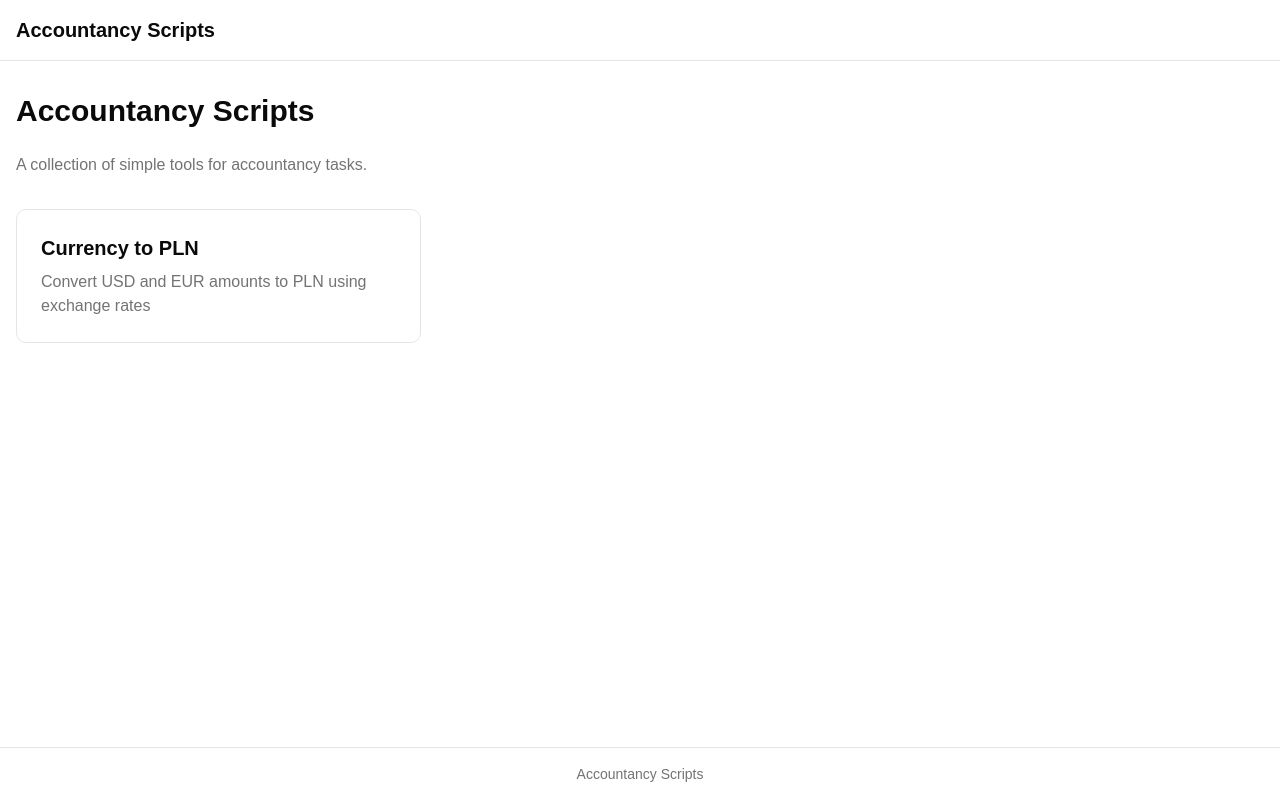
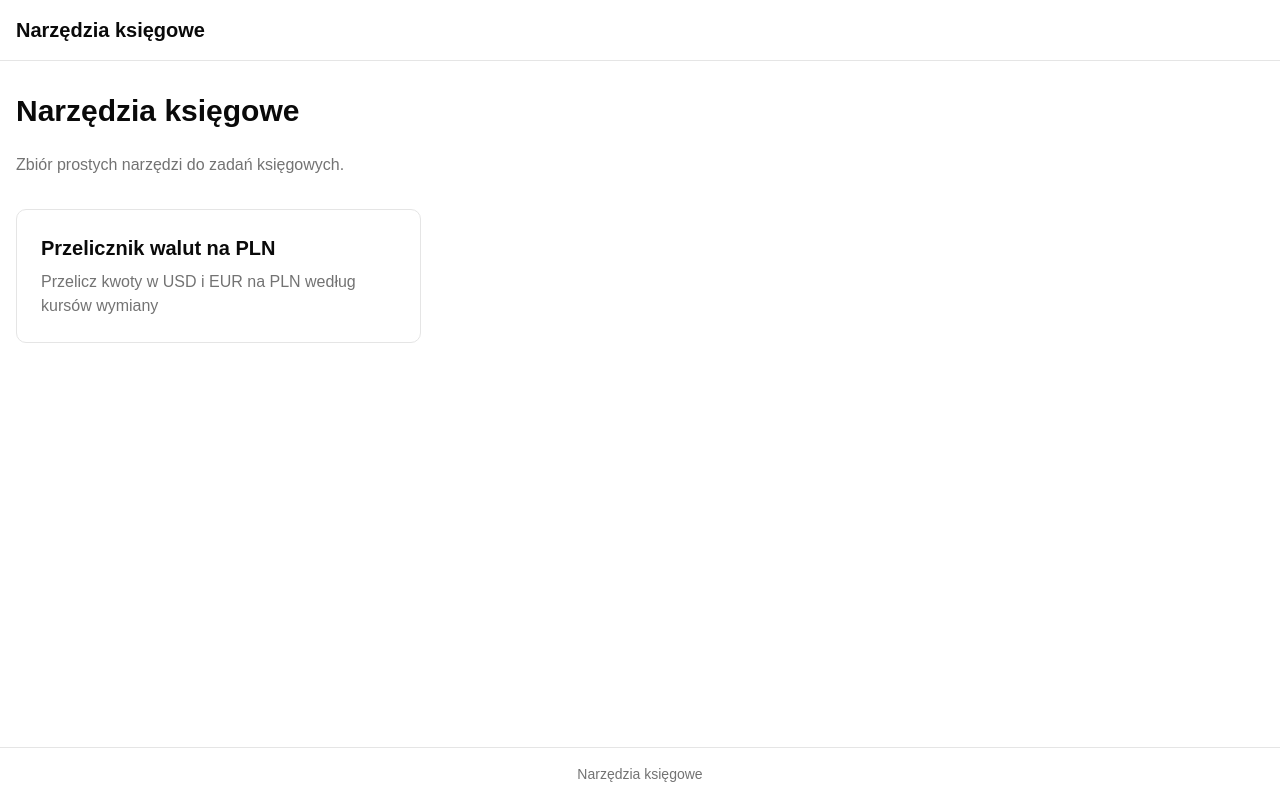
Before and after one commit to jlachor/accountancy-scripts, a React (Vite) app: page / in a window 1280 px wide. Built offline with nearby package versions, Linux system fonts and the light colour scheme.

Commit message:
Upgrade config and callendar, translate to Polish

```diff
--- a/src/components/ui/date-picker.tsx
+++ b/src/components/ui/date-picker.tsx
@@ -1,4 +1,5 @@
 import { format } from "date-fns"
+import { pl } from "date-fns/locale"
 import { CalendarIcon } from "lucide-react"
 
 import { cn } from "@/lib/utils"
@@ -15,7 +16,7 @@ interface DatePickerProps {
   placeholder?: string
 }
 
-export function DatePicker({ value, onChange, placeholder = "Pick a date" }: DatePickerProps) {
+export function DatePicker({ value, onChange, placeholder = "Wybierz datę" }: DatePickerProps) {
   return (
     <Popover>
       <PopoverTrigger
@@ -32,6 +33,8 @@ export function DatePicker({ value, onChange, placeholder = "Pick a date" }: Dat
           mode="single"
           selected={value}
           onSelect={onChange}
+          weekStartsOn={1}
+          locale={pl}
         />
       </PopoverContent>
     </Popover>
--- a/src/layouts/MainLayout.tsx
+++ b/src/layouts/MainLayout.tsx
@@ -6,7 +6,7 @@ export function MainLayout() {
       <header className="border-b">
         <nav className="container mx-auto px-4 py-4">
           <Link to="/" className="text-xl font-semibold">
-            Accountancy Scripts
+            Narzędzia księgowe
           </Link>
         </nav>
       </header>
@@ -16,7 +16,7 @@ export function MainLayout() {
       </main>
 
       <footer className="border-t py-4 text-center text-sm text-muted-foreground">
-        Accountancy Scripts
+        Narzędzia księgowe
       </footer>
     </div>
   )
--- a/src/pages/CurrencyToPln.tsx
+++ b/src/pages/CurrencyToPln.tsx
@@ -137,20 +137,20 @@ function CurrencySection({ title, currency, lines, onLinesChange }: CurrencySect
         <h2 className="text-xl font-semibold">{title}</h2>
         <Button variant="outline" size="sm" onClick={addLine}>
           <Plus className="h-4 w-4 mr-1" />
-          Add
+          Dodaj
         </Button>
       </div>
 
       {lines.length === 0 ? (
         <p className="text-muted-foreground text-sm italic">
-          No entries. Click "Add" to add a line.
+          Brak wpisów. Kliknij „Dodaj", aby dodać wiersz.
         </p>
       ) : (
         <div className="space-y-2">
           <div className="grid grid-cols-[140px_100px_180px_100px_40px] gap-2 text-sm font-medium text-muted-foreground">
-            <span>Date</span>
-            <span>Amount</span>
-            <span>Rate (from)</span>
+            <span>Data</span>
+            <span>Kwota</span>
+            <span>Kurs (z dnia)</span>
             <span>PLN</span>
             <span></span>
           </div>
@@ -166,7 +166,7 @@ function CurrencySection({ title, currency, lines, onLinesChange }: CurrencySect
           <div className="grid grid-cols-[140px_100px_180px_100px_40px] gap-2 pt-2 border-t">
             <span></span>
             <span></span>
-            <span className="text-right font-medium">Total:</span>
+            <span className="text-right font-medium">Suma:</span>
             <span className="text-right font-mono font-semibold">
               {formatPln(sectionTotal)}
             </span>
@@ -194,9 +194,9 @@ export function CurrencyToPln() {
 
   return (
     <div>
-      <h1 className="text-3xl font-bold mb-6">Currency to PLN</h1>
+      <h1 className="text-3xl font-bold mb-6">Przelicznik walut na PLN</h1>
       <p className="text-muted-foreground mb-8">
-        Convert USD and EUR amounts to PLN using exchange rates.
+        Przelicz kwoty w USD i EUR na PLN według kursów wymiany.
       </p>
 
       <div className="space-y-6">
@@ -216,7 +216,7 @@ export function CurrencyToPln() {
 
         <div className="border rounded-lg p-4 bg-muted/50">
           <div className="flex justify-between items-center">
-            <span className="text-lg font-semibold">Grand Total (PLN)</span>
+            <span className="text-lg font-semibold">Suma całkowita (PLN)</span>
             <span className="text-2xl font-mono font-bold">
               {formatPln(grandTotal)}
             </span>
--- a/src/pages/Home.tsx
+++ b/src/pages/Home.tsx
@@ -7,15 +7,15 @@ interface Script {
 }
 
 const scripts: Script[] = [
-  { name: 'Currency to PLN', path: '/currency-to-pln', description: 'Convert USD and EUR amounts to PLN using exchange rates' },
+  { name: 'Przelicznik walut na PLN', path: '/currency-to-pln', description: 'Przelicz kwoty w USD i EUR na PLN według kursów wymiany' },
 ]
 
 export function Home() {
   return (
     <div>
-      <h1 className="text-3xl font-bold mb-6">Accountancy Scripts</h1>
+      <h1 className="text-3xl font-bold mb-6">Narzędzia księgowe</h1>
       <p className="text-muted-foreground mb-8">
-        A collection of simple tools for accountancy tasks.
+        Zbiór prostych narzędzi do zadań księgowych.
       </p>
 
       {scripts.length > 0 ? (
@@ -33,7 +33,7 @@ export function Home() {
         </div>
       ) : (
         <p className="text-muted-foreground italic">
-          No scripts yet. Add your first script to get started.
+          Brak narzędzi. Dodaj pierwsze narzędzie, aby rozpocząć.
         </p>
       )}
     </div>
--- a/vite.config.ts
+++ b/vite.config.ts
@@ -4,12 +4,12 @@ import react from '@vitejs/plugin-react'
 import tailwindcss from '@tailwindcss/vite'
 
 // https://vite.dev/config/
-export default defineConfig({
-  base: '/accountancy-scripts/',
+export default defineConfig(({ command }) => ({
+  base: command === 'build' ? '/accountancy-scripts/' : '/',
   plugins: [react(), tailwindcss()],
   resolve: {
     alias: {
       '@': path.resolve(__dirname, './src'),
     },
   },
-})
+}))
```
